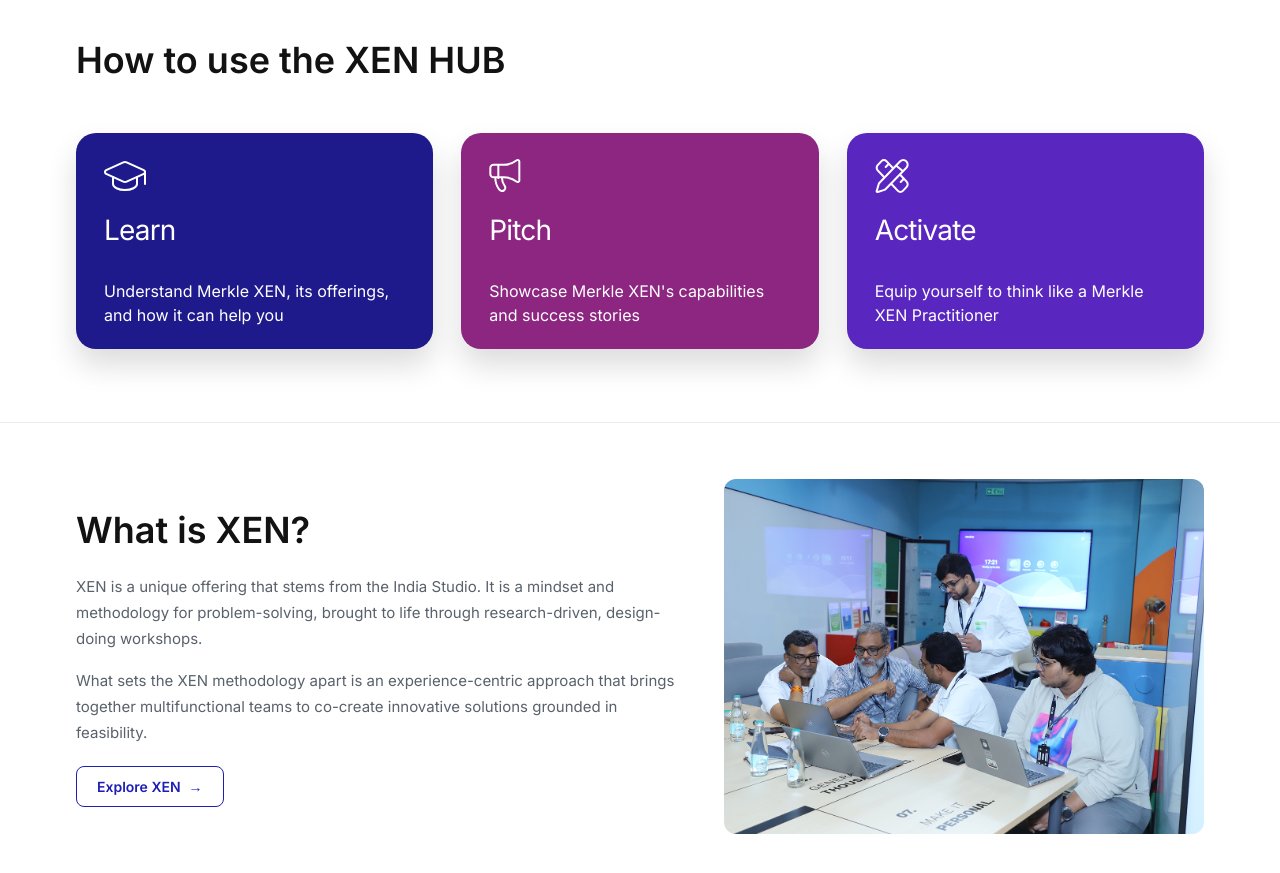
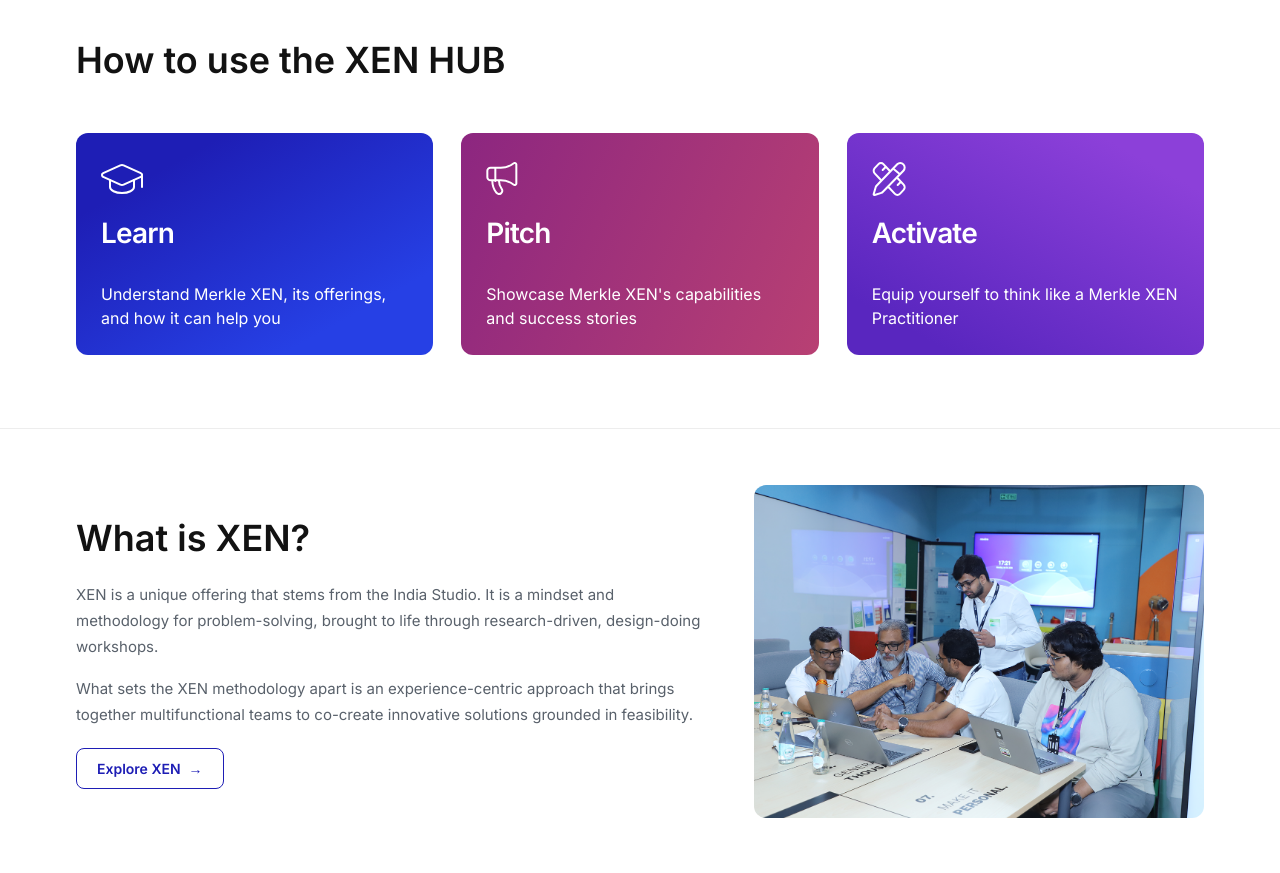
Before and after one commit to aryanmerkle2003/XenHub, a React (Vite) app: page / in a window 1280 px wide. Shown: the part 820-1693 px from the top of the page. Built offline with nearby package versions, Linux system fonts and the light colour scheme.

Commit message:
Update home usage cards to gradient design and match image sizes to Figma
Co-Authored-By: Claude Sonnet 5.5 <noreply@anthropic.com>
Claude-Session: https://claude.ai/code/session_014VLj4fxiLwYqxGunK8Cg6k

```diff
--- a/src/components/home/UsageSection.tsx
+++ b/src/components/home/UsageSection.tsx
@@ -7,19 +7,19 @@ import Reveal from '../Reveal'
 const cards = [
   {
     icon: iconLearn,
-    background: '#1f1a8c',
+    background: 'linear-gradient(150.94deg, #1e1eb5 20%, #2640e5 80%)',
     title: 'Learn',
     description: 'Understand Merkle XEN, its offerings, and how it can help you',
   },
   {
     icon: iconPitch,
-    background: '#8c2680',
+    background: 'linear-gradient(114.28deg, #8c2680 0%, #b84073 100%)',
     title: 'Pitch',
     description: "Showcase Merkle XEN's capabilities and success stories",
   },
   {
     icon: iconActivate,
-    background: '#5926bf',
+    background: 'linear-gradient(29.06deg, #5926bf 14.286%, #8c40d9 85.714%)',
     title: 'Activate',
     description: 'Equip yourself to think like a Merkle XEN Practitioner',
   },
@@ -40,12 +40,12 @@ export default function UsageSection() {
             <motion.div
               whileHover={{ y: -4 }}
               transition={{ duration: 0.2 }}
-              className="flex h-full flex-col justify-center gap-7 overflow-clip rounded-[20px] py-[22px] pl-7 pr-[34px] shadow-[0px_16px_30px_0px_rgba(0,0,0,0.14)]"
-              style={{ backgroundColor: card.background }}
+              className="flex h-full min-h-[208px] flex-col justify-between gap-7 overflow-clip rounded-xl p-[25px]"
+              style={{ backgroundImage: card.background }}
             >
               <div className="flex flex-col gap-3">
                 <img src={card.icon} alt="" className="size-[42px]" />
-                <p className="text-[28px] tracking-[-0.84px] text-white">
+                <p className="text-[28px] font-semibold tracking-[-0.84px] text-white">
                   {card.title}
                 </p>
               </div>
--- a/src/components/home/WhatIsXen.tsx
+++ b/src/components/home/WhatIsXen.tsx
@@ -38,7 +38,7 @@ export default function WhatIsXen() {
           <img
             src={xenConcept}
             alt="Participants collaborating in a XEN workshop"
-            className="h-[220px] w-full rounded-xl object-cover md:h-[355px] md:w-[480px]"
+            className="h-[220px] w-full rounded-xl object-cover md:h-[333px] md:w-[450px]"
           />
         </Reveal>
       </div>
--- a/src/components/home/XenTools.tsx
+++ b/src/components/home/XenTools.tsx
@@ -7,7 +7,7 @@ export default function XenTools() {
   return (
     <section className="flex w-full flex-col px-6 py-14 md:px-[76px] md:py-[56px]">
       <div className="flex flex-col-reverse items-center gap-8 md:flex-row md:gap-12">
-        <Reveal className="h-[220px] w-full shrink-0 overflow-hidden rounded-xl bg-surface md:h-[414px] md:w-[560px]">
+        <Reveal className="h-[220px] w-full shrink-0 overflow-hidden rounded-xl bg-surface md:h-[333px] md:w-[450px]">
           <img src={xenConcept} alt="" className="size-full object-cover" />
         </Reveal>
 
```
